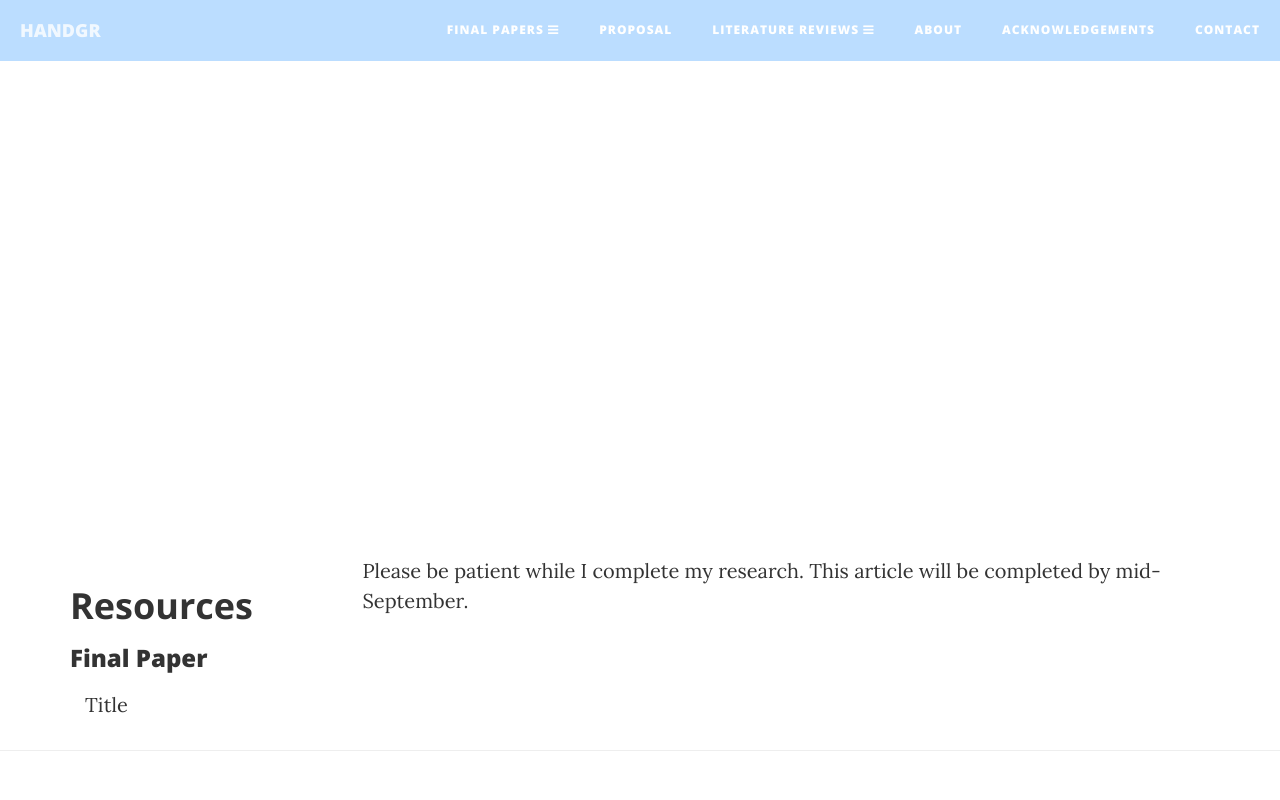
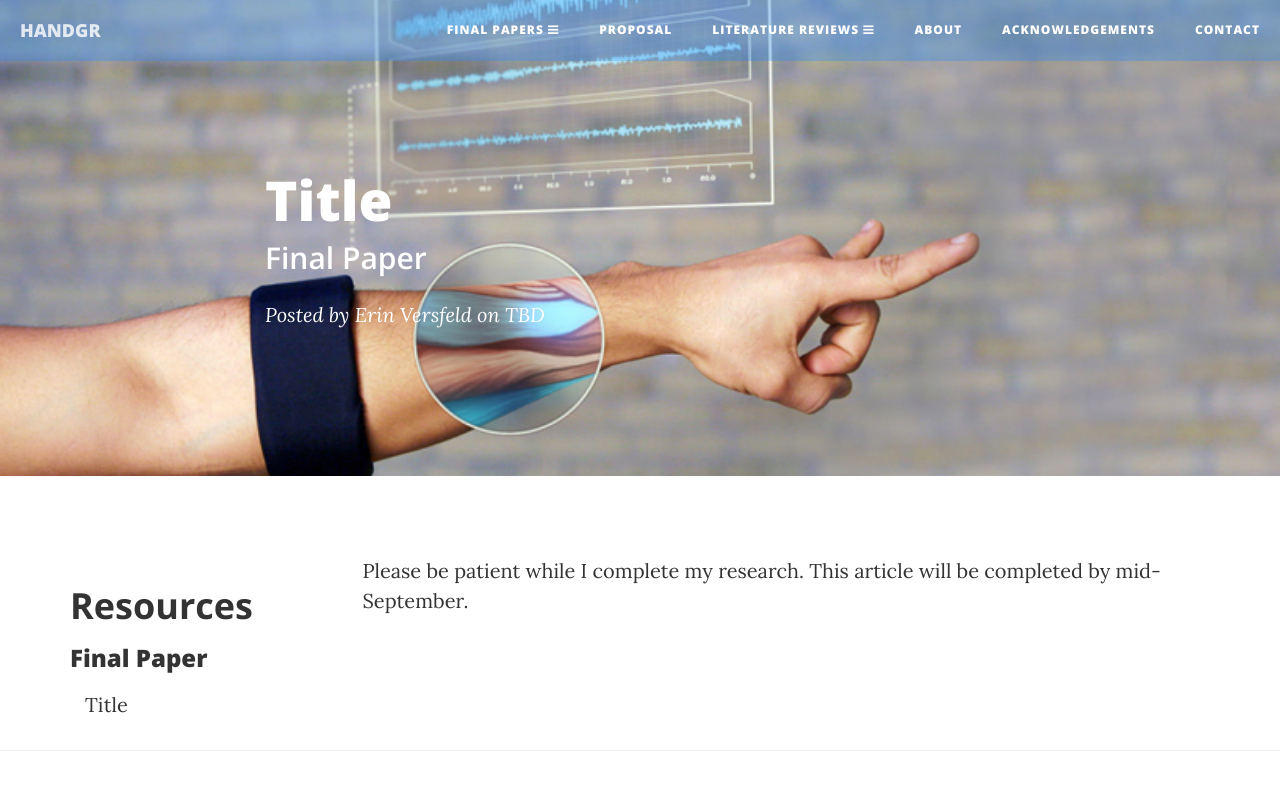
Before and after one commit to erinversfeld/HANDGR-Website, a website: page handgr/final_paper_erin.html in a window 1280 px wide. Shown: the top 800 px of the page. Drawn offline with nearby package versions, Linux system fonts and the light colour scheme.

Commit message:
[final paper] fix typo that was breaking the header image

```diff
--- a/handgr/final_paper_erin.html
+++ b/handgr/final_paper_erin.html
@@ -28,7 +28,7 @@
     <div id="navbar"></div>
     <!-- Page Header -->
     <!-- Set your background image for this header on the line below. -->
-    <header class="intro-header" style="background-image: url('img/myp-bg.jpg')">
+    <header class="intro-header" style="background-image: url('img/myo-bg.jpg')">
         <div class="container">
             <div class="row">
                 <div class="col-lg-8 col-lg-offset-2 col-md-10 col-md-offset-1">
```
